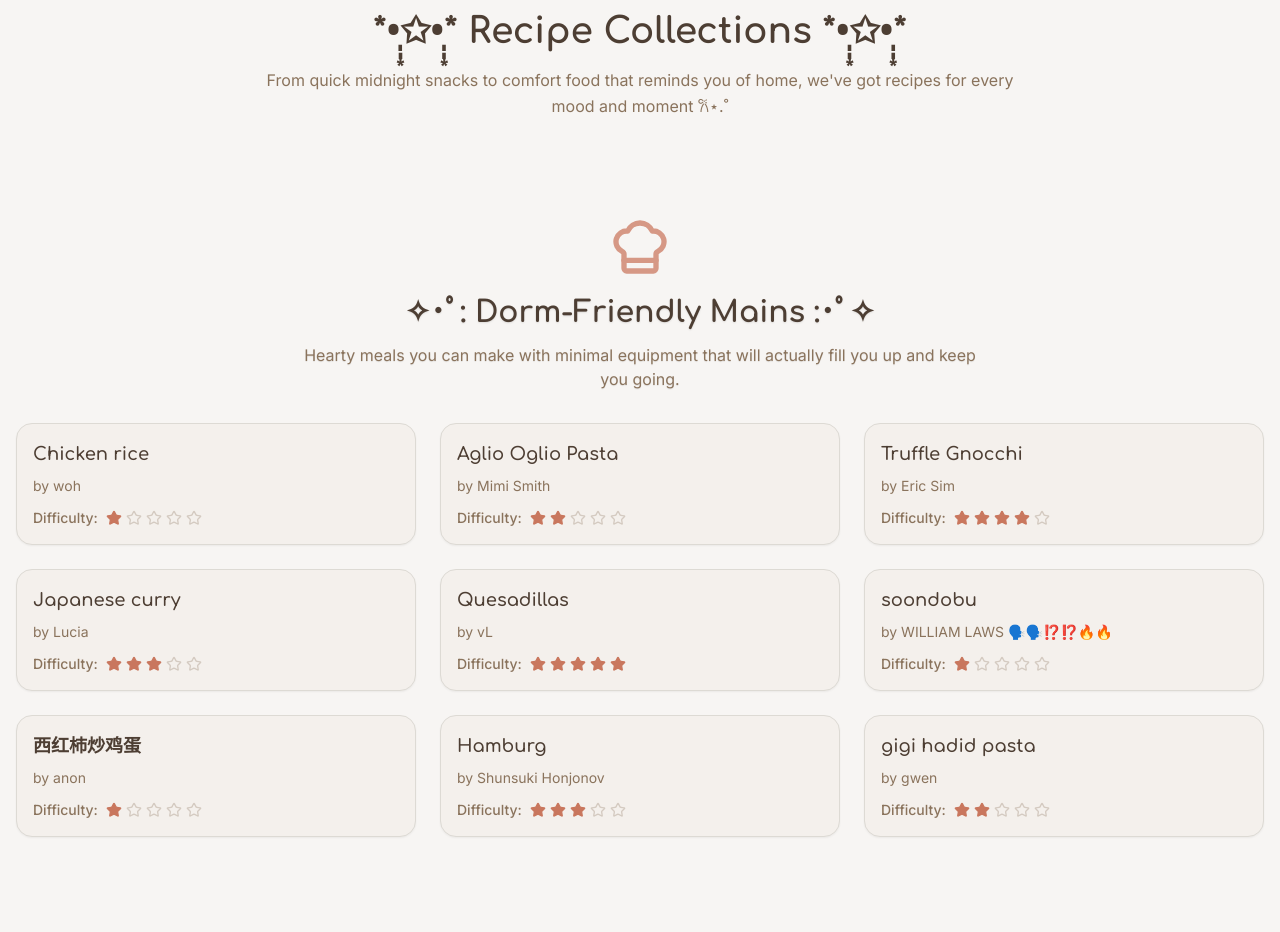
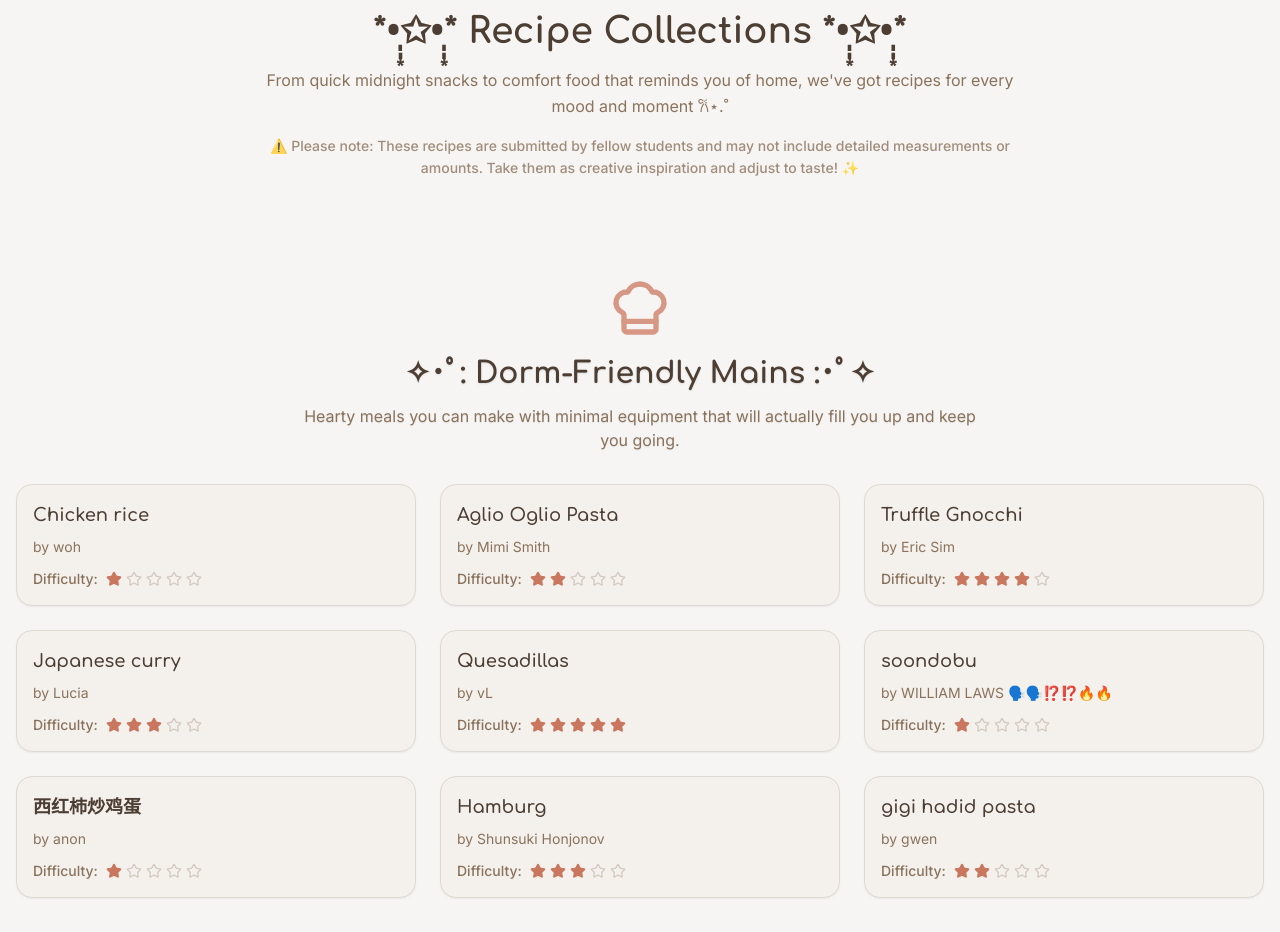
Before and after one commit to hisui8/boarding-bites-bazaar, a React (Vite) app: page / in a window 1280 px wide. Shown: the part 2280-3212 px from the top of the page. Built offline with nearby package versions, Linux system fonts and the light colour scheme.

Commit message:
Add disclaimer to recipe collections

```diff
--- a/src/pages/Index.tsx
+++ b/src/pages/Index.tsx
@@ -368,6 +368,9 @@ const Index = () => {
               From quick midnight snacks to comfort food that reminds you of home,
               we've got recipes for every mood and moment 𐙚⋆.˚
             </p>
+            <p className="text-sm text-muted-foreground/80 max-w-3xl mx-auto text-center leading-relaxed mt-4 font-medium">
+              ⚠️ Please note: These recipes are submitted by fellow students and may not include detailed measurements or amounts. Take them as creative inspiration and adjust to taste! ✨
+            </p>
           </div>
 
           {/* Dorm-Friendly Mains */}
```
